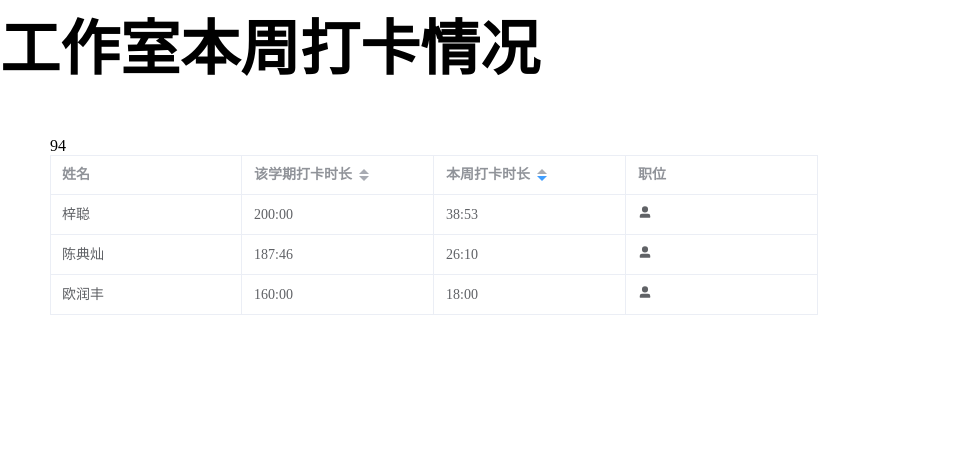
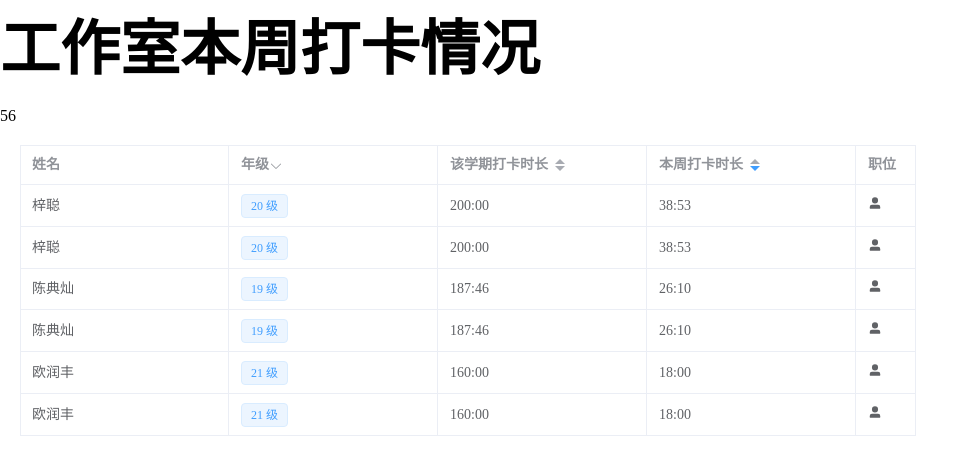
Before and after one commit to AuroraStudio-SGU/AuroraTimer_Next, a Vue app: page /#/rank in a window 1280 px wide. Shown: the top 474 px of the page, without its empty margins (0-978 px from the left). Built offline with nearby package versions, Linux system fonts and the light colour scheme.

Commit message:
update Rank.vue
1.解决一下外部文件引用的问题
2.完事排行榜，显示成员的年级（通过id判断）

```diff
--- a/src/main/index.js
+++ b/src/main/index.js
@@ -114,7 +114,8 @@ function createWindow() {
           hash: 'login'
         })
       } else {
-        const winUrl = 'http://127.0.0.1:5173/#/login';
+        //127.0.0.1 → localhost （in some case someone can't connect local ip)
+        const winUrl = 'http://localhost:5173/#/login';
         loginWindow.loadURL(winUrl)
       }
       loginWindow.on('ready-to-show', () => {
--- a/src/renderer/index.html
+++ b/src/renderer/index.html
@@ -4,10 +4,6 @@
     <meta charset="UTF-8" />
     <title>极光工作室计时器</title>
     <!-- https://developer.mozilla.org/en-US/docs/Web/HTTP/CSP -->
-    <meta
-      http-equiv="Content-Security-Policy"
-      content="default-src 'self'; script-src 'self'; style-src 'self' 'unsafe-inline'"
-    />
   </head>
   <style>
     body{
--- a/src/renderer/src/App.vue
+++ b/src/renderer/src/App.vue
@@ -43,7 +43,7 @@ const windowOperation = (op) => {
 }
 .main {
   margin: 5px 5px ;
-  height: 97vh;
+  height: 99vh;
   background-color: #eef2f5;
   border-radius: 20px 20px;
   box-shadow: 2px 2px 2px 1px rgba(77, 77, 77, 0.2);
@@ -54,7 +54,6 @@ const windowOperation = (op) => {
   display: flex;
   border-radius: 20px;
   height: 97vh;
-
 }
 
 .drag-bar{
--- a/src/renderer/src/Page/Rank.vue
+++ b/src/renderer/src/Page/Rank.vue
@@ -1,25 +1,37 @@
 <template>
   <div class="menu">
-    <div class="title" >
+    <div class="title">
       工作室本周打卡情况
     </div>
+    {{ tableHeight }}
     <div class="white-box" ref="boxComponent">
-      {{ tableHeight }}
       <el-table
         :border="true"
-
         :data="UserList"
         :default-sort="{ prop: 'WeekTime', order: 'descending' }"
-        style="width: 100%"
       >
         <el-table-column prop="name" label="姓名"/>
-        <el-table-column prop="TotalTime" sortable :formatter="formatter" label="该学期打卡时长"/>
-        <el-table-column prop="WeekTime" sortable  :formatter="formatter" label="本周打卡时长"/>
-        <el-table-column prop="job" label="职位">
+        <el-table-column
+          prop="grade" label="年级"
+          :formatter="GradeFormatter"
+          :filters="GradeFilters"
+          :filter-method="filterHandler"
+        >
+          <template #default="scope">
+            <el-tag disable-transitions>
+              {{ scope.row.uid.substring(0,2) }} 级
+            </el-tag>
+          </template>
+        </el-table-column>
+        <el-table-column prop="TotalTime" sortable :formatter="TimeFormatter" label="该学期打卡时长"/>
+        <el-table-column prop="WeekTime" sortable :formatter="TimeFormatter" label="本周打卡时长"/>
+        <el-table-column prop="job" label="职位" width="60px">
           <template #default="{ row }">
             <!-- 使用自定义列模板 -->
             <template v-if="row.job === 'normal'">
-              <el-icon><UserFilled /></el-icon>
+              <el-icon>
+                <UserFilled/>
+              </el-icon>
             </template>
             <template v-else>
               {{ row.job }}
@@ -36,8 +48,9 @@
 import {UserFilled} from '@element-plus/icons-vue'
 import {formatSecondTime} from "../utils/TimeUtil";
 import {UserList} from '../utils/offlineData'
-import {computed, h, nextTick, onMounted, Ref, ref, watch, watchEffect} from "vue";
+import { nextTick, onBeforeMount, onMounted, ref, watchEffect} from "vue";
 import '../assets/css/common.css'
+import {User} from '../utils/offlineData'
 
 
 const boxComponent = ref(null)
@@ -45,46 +58,63 @@ const isLoaded = ref(false)
 
 let tableHeight = ref(0)
 let tableWidth = ref(0)
+let GradeList: string[] = []
+let GradeFilters = []
+
+onBeforeMount(() => {
+  //在加载前获取所有成员的年级列表
+  UserList.forEach(user => {
+    let g = user.uid.substring(0, 2)
+    let index = GradeList.indexOf(g)
+    if (index == -1)
+      GradeList.push(g)
+  })
+  GradeList.forEach(i=>{
+    let obj ={
+      text:i+'级',
+      value:i
+    }
+    GradeFilters.push(obj)
+  })
+  console.log("年级列表:", GradeFilters)
+})
+const filterHandler = (
+  value: string,
+  row:User
+) => {
+  return row.uid.substring(0,2) === value
+}
+
 
 onMounted(async () => {
   await nextTick()
   isLoaded.value = true
   tableHeight.value = boxComponent.value.offsetHeight
+  // console.log(document.getElementsByClassName("white-box"))
 })
 
+
 watchEffect(() => {
-  console.log("更新数据")
-  if(isLoaded.value){
+  if (isLoaded.value) {
     tableHeight.value = boxComponent.value.offsetHeight
   }
 })
 
 
+const GradeFormatter = (row, colum) => {
+  return row.uid.substring(0,2)
+}
 
-const getTableSize = computed(()=>{
-  if(isLoaded.value){
-    return {
-      height:boxComponent.value.offsetHeight,
-      width:boxComponent.value.offsetWidth
-    }
-  }else {
-    return {
-      height: 0,
-      width: 0
-    }
-  }
-
-})
-
-
-const formatter = (row,colum)=>{
+const TimeFormatter = (row, colum) => {
   return formatSecondTime(row[colum.property])
 }
-
 
 
 </script>
 
 <style scoped>
-
+.white-box{
+  padding: 20px 20px 20px 20px;
+  width: 70vw;
+}
 </style>
--- a/src/renderer/src/stores/Global.ts
+++ b/src/renderer/src/stores/Global.ts
@@ -7,7 +7,8 @@ export const GlobalStore = defineStore('main', {
   // other options...
   state:()=>{
     return{
-      loginPanel:ref(false)
+      loginPanel:ref(false),
+      UserList:ref([])
     }
   },
   getters:{
--- a/src/renderer/src/utils/offlineData.ts
+++ b/src/renderer/src/utils/offlineData.ts
@@ -1,5 +1,6 @@
-interface User {
+export interface User {
   name:string,
+  uid:string,
   TotalTime:number,
   WeekTime:number,
   isAdmin:boolean,
@@ -9,6 +10,7 @@ interface User {
 export const UserList:User[] = [
   {
     name: '欧润丰',
+    uid:'2112999999',
     TotalTime: 576000,
     WeekTime: 64800,
     isAdmin:false,
@@ -16,6 +18,7 @@ export const UserList:User[] = [
   },
   {
     name: '陈典灿',
+    uid:'1912999999',
     TotalTime: 676000,
     WeekTime: 94200,
     isAdmin:false,
@@ -23,6 +26,31 @@ export const UserList:User[] = [
   },
   {
     name: '梓聪',
+    uid:'20122999999',
+    TotalTime: 720000,
+    WeekTime: 140000,
+    isAdmin:false,
+    job:'normal',
+  },
+  {
+    name: '欧润丰',
+    uid:'2112999999',
+    TotalTime: 576000,
+    WeekTime: 64800,
+    isAdmin:false,
+    job:'normal'
+  },
+  {
+    name: '陈典灿',
+    uid:'19122999999',
+    TotalTime: 676000,
+    WeekTime: 94200,
+    isAdmin:false,
+    job:'normal',
+  },
+  {
+    name: '梓聪',
+    uid:'2012999999',
     TotalTime: 720000,
     WeekTime: 140000,
     isAdmin:false,
```
Also changed, not shown: 1 other file (tests, documents, lock files or other folders).
